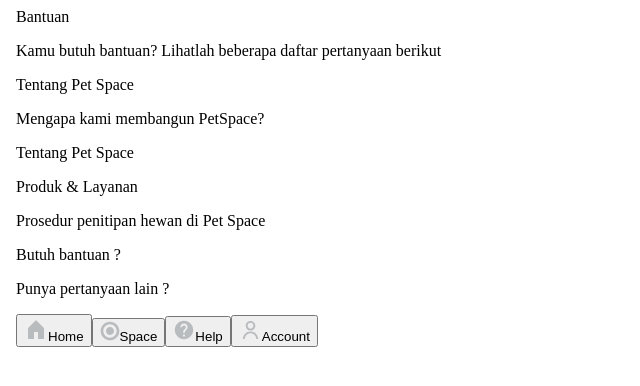
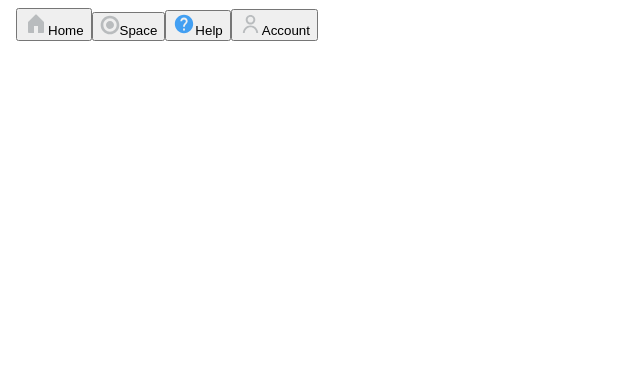
Before and after one commit to lintangpratama/petspace, a Next.js app: page /help in a window 1280 px wide. Shown: the top 386 px of the page, without its empty margins (0-640 px from the left). Built offline with nearby package versions, Linux system fonts and the light colour scheme.

Commit message:
Revert "tambahan ui help dan tambahan config di tailwind"

```diff
--- a/pages/help/index.js
+++ b/pages/help/index.js
@@ -5,66 +5,19 @@
   return (
     <div className="flex flex-col">
       <Head>
-        <title>PetSpace - Status Kucing Titipan</title>
-        <link rel="preconnect" href="https://fonts.googleapis.com"/>
-        <link rel="preconnect" href="https://fonts.gstatic.com" crossorigin/>
-        <link href="https://fonts.googleapis.com/css2?family=Inter&display=swap" rel="stylesheet"></link>
+        <title>PetSpace - Cariin Tempat Penitipan Hewan Buat Kamu</title>
+        <link rel="icon" href="/petspace.png" />
       </Head>
-      <body className="font-body">
+      <body className="">
         <div className="h-full bg-gray-100">
           <div className="block box-border bg-white max-w-md w-full mx-auto h-full">
             <div className="flex flex-col h-screen">
               <div className="mx-5 my-10">
                   {/* Mulai ngoding di sini */}
-                    {/* Title */}
-                    <div className="text-3xl font-semibold tracking-tight ">Bantuan</div>
-                    {/* Description */}
-                    <p className="tracking-tight text-md text-gray-500 mt-3">Kamu butuh bantuan? Lihatlah beberapa daftar pertanyaan berikut</p>
-                    {/* Box  */}
-                    <div className="group box w-100% bg-abu h-lg border-abu border-2 rounded-lg mt-8 hover:bg-blue">
-                        <div className="content">
-                            <p className="tracking-tight text-md text-form-600 my-5 mx-5 leading-3 group-hover:text-white">Tentang Pet Space</p>
-                        </div>
-                    </div>
-                    {/* Box 2 */}
-                    <div className="group box w-100% bg-abu h-lg border-abu border-2 rounded-lg mt-4 hover:bg-blue">
-                        <div className="content">
-                            <p className="tracking-tight text-md text-form-600 my-5 mx-5 leading-3 group-hover:text-white">Mengapa kami membangun PetSpace?</p>
-                        </div>
-                    </div>
-                    {/* Box 3 */}
-                    <div className="group box w-100% bg-abu h-lg border-abu border-2 rounded-lg mt-4 hover:bg-blue">
-                        <div className="content">
-                            <p className="tracking-tight text-md text-form-600 my-5 mx-5 leading-3 group-hover:text-white">Tentang Pet Space</p>
-                        </div>
-                    </div>
-                    {/* Box 4 */}
-                    <div className="group box w-100% bg-abu h-lg border-abu border-2 rounded-lg mt-4 hover:bg-blue">
-                        <div className="content">
-                            <p className="tracking-tight text-md text-form-600 my-5 mx-5 leading-3 group-hover:text-white">Produk & Layanan</p>
-                        </div>
-                    </div>
-                    {/* Box 5 */}
-                    <div className="group box w-100% bg-abu h-lg border-abu border-2 rounded-lg mt-4 hover:bg-blue">
-                        <div className="content">
-                            <p className="tracking-tight text-md text-form-600 my-5 mx-5 leading-3 group-hover:text-white">Prosedur penitipan hewan di Pet Space </p>
-                        </div>
-                    </div>
-                    {/* Box 6 */}
-                    <div className="group box w-100% bg-abu h-lg border-abu border-2 rounded-lg mt-4 hover:bg-blue">
-                        <div className="content">
-                            <p className="tracking-tight text-md text-form-600 my-5 mx-5 leading-3 group-hover:text-white">Butuh bantuan ?</p>
-                        </div>
-                    </div>
-                    {/* Box 7 */}
-                    <div className="group box w-100% bg-abu h-lg border-abu border-2 rounded-md mt-4 hover:bg-blue">
-                        <div className="content">
-                            <p className="tracking-tight text-md text-form-600 my-5 mx-5 leading-3 group-hover:text-white">Punya pertanyaan lain ?</p>
-                        </div>
-                    </div>
               </div>
             </div>
-            <Bar />
+
+            <Bar currentPage="help"/>
             <div className="w-full h-14"></div>
           </div>
         </div>
```
Also changed, not shown: tailwind.config.js (+30 -67 lines).
